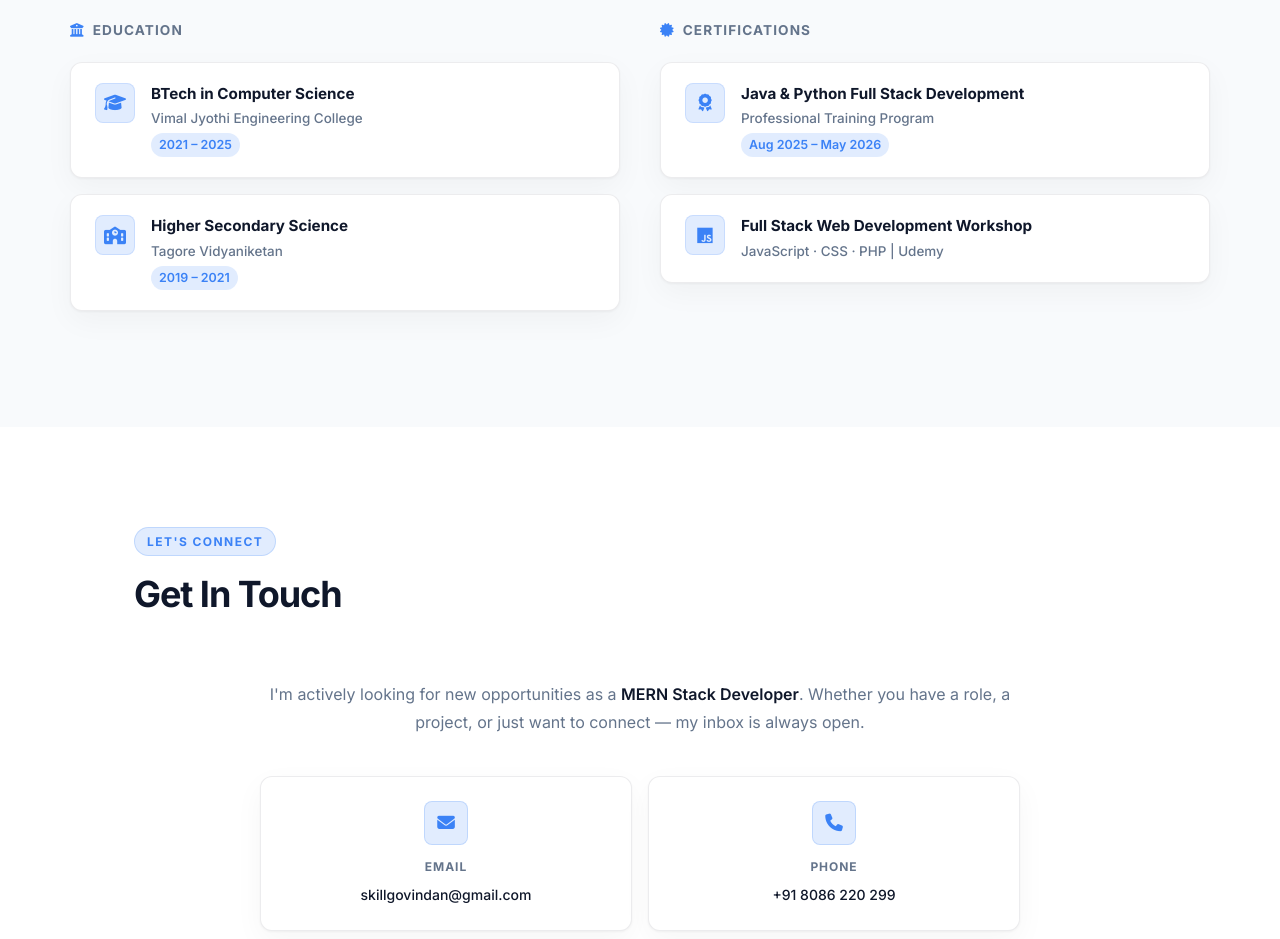
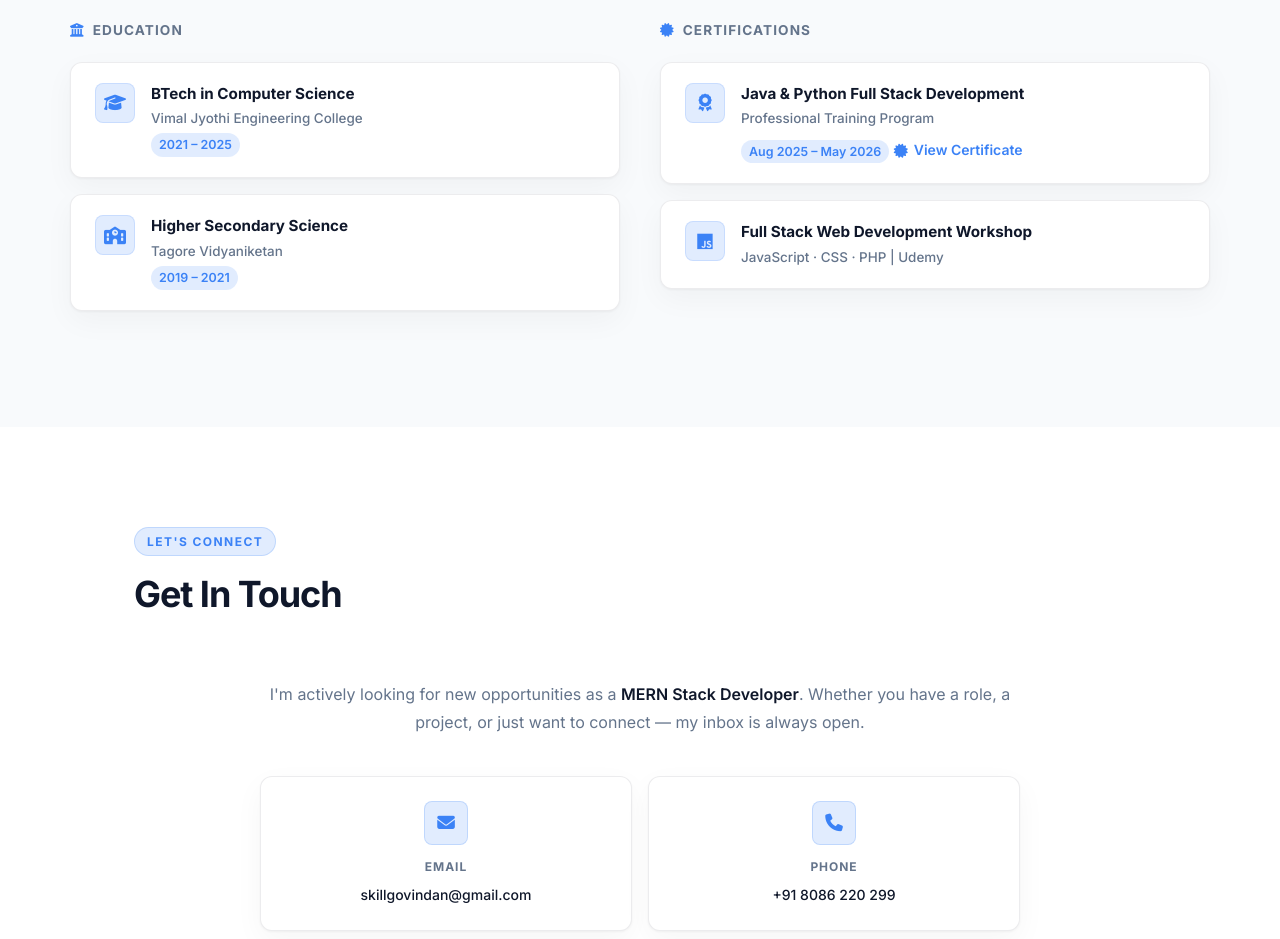
Before and after one commit to skillgovindan/portfolio, a plain HTML site: page src/index.html in a window 1280 px wide. Shown: the part 5120-6059 px from the top of the page. Drawn offline with Linux system fonts and the light colour scheme.

Commit message:
feat: add certificate link for Java & Python Full Stack Development course

```diff
--- a/src/index.html
+++ b/src/index.html
@@ -470,6 +470,9 @@
               <h4>Java & Python Full Stack Development</h4>
               <p class="institution">Professional Training Program</p>
               <p class="edu-year">Aug 2025 – May 2026</p>
+              <a href="https://drive.google.com/file/d/1O4wVTo2ZQ4QqxVXUWJaLiS5gC35QZzt9/view?usp=sharing" target="_blank" class="btn-link" style="margin-top: 10px; display: inline-flex;">
+                <i class="fas fa-certificate"></i> View Certificate
+              </a>
             </div>
           </div>
           <div class="cert-item card">
```
